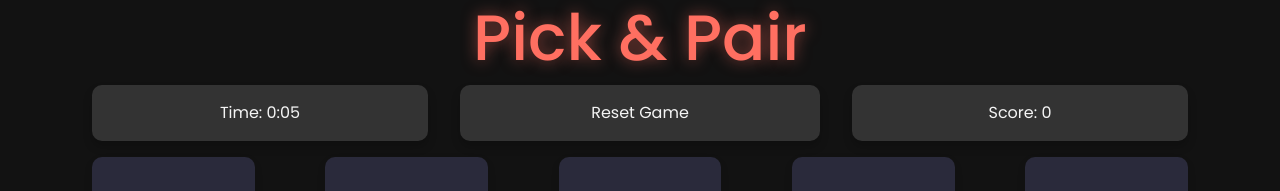
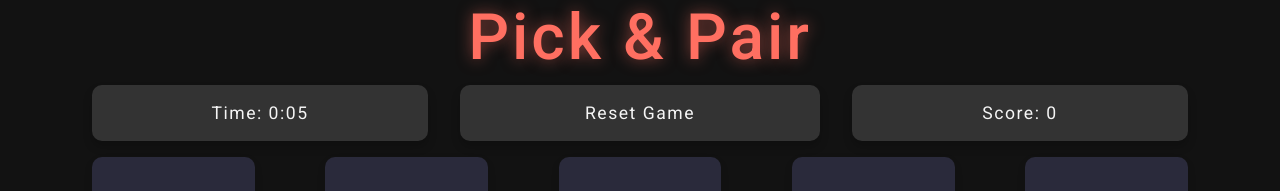
Before and after one commit to j0hanz/pick-and-pair, a React (Create React App) app: page / in a window 1280 px wide. Shown: the top 191 px of the page. Built offline with nearby package versions, Linux system fonts and the light colour scheme.

Commit message:
Refactor App.module.css to update font to Roboto, enhance letter spacing, and improve text styles for better readability

```diff
--- a/src/App.module.css
+++ b/src/App.module.css
@@ -1,12 +1,12 @@
 /* Import fonts and variables */
-@import url('https://fonts.googleapis.com/css2?family=Poppins:wght@300;400;500;600&display=swap');
+@import url('https://fonts.googleapis.com/css2?family=Roboto:wght@300;400;500;700&display=swap');
 @import './variables.module.css';
 
 /* General styles */
 body {
   margin: 0 !important;
   padding: 0 !important;
-  font-family: 'Poppins', sans-serif !important;
+  font-family: 'Roboto', sans-serif !important;
   background-color: var(--background-color) !important;
   color: var(--text-color) !important;
   display: flex !important;
@@ -14,6 +14,7 @@
   justify-content: center !important;
   align-items: center !important;
   min-height: 100vh !important;
+  letter-spacing: 3px !important;
 }
 
 .App {
@@ -21,19 +22,14 @@
   margin: 0 auto !important;
 }
 
-.AppHeader,
-h1 {
+.AppHeader {
   text-align: center !important;
-}
-
-.gameTitle,
-h1 {
-  color: var(--highlight-color) !important;
-  text-shadow: 0 0 15px rgba(255, 111, 97, 0.5) !important;
 }
 
 .gameTitle {
   font-size: 4rem !important;
+  color: var(--highlight-color) !important;
+  text-shadow: 0 0 15px rgba(255, 111, 97, 0.5) !important;
 }
 
 /* Stats section */
@@ -57,6 +53,8 @@
   background-color: var(--stats-background-color) !important;
   color: var(--stats-text-color) !important;
   box-shadow: 0 6px 10px rgba(0, 0, 0, 0.2) !important;
+  letter-spacing: 1.5px !important;
+  font-size: 1.1rem !important;
 }
 
 .stats button:hover,
```
